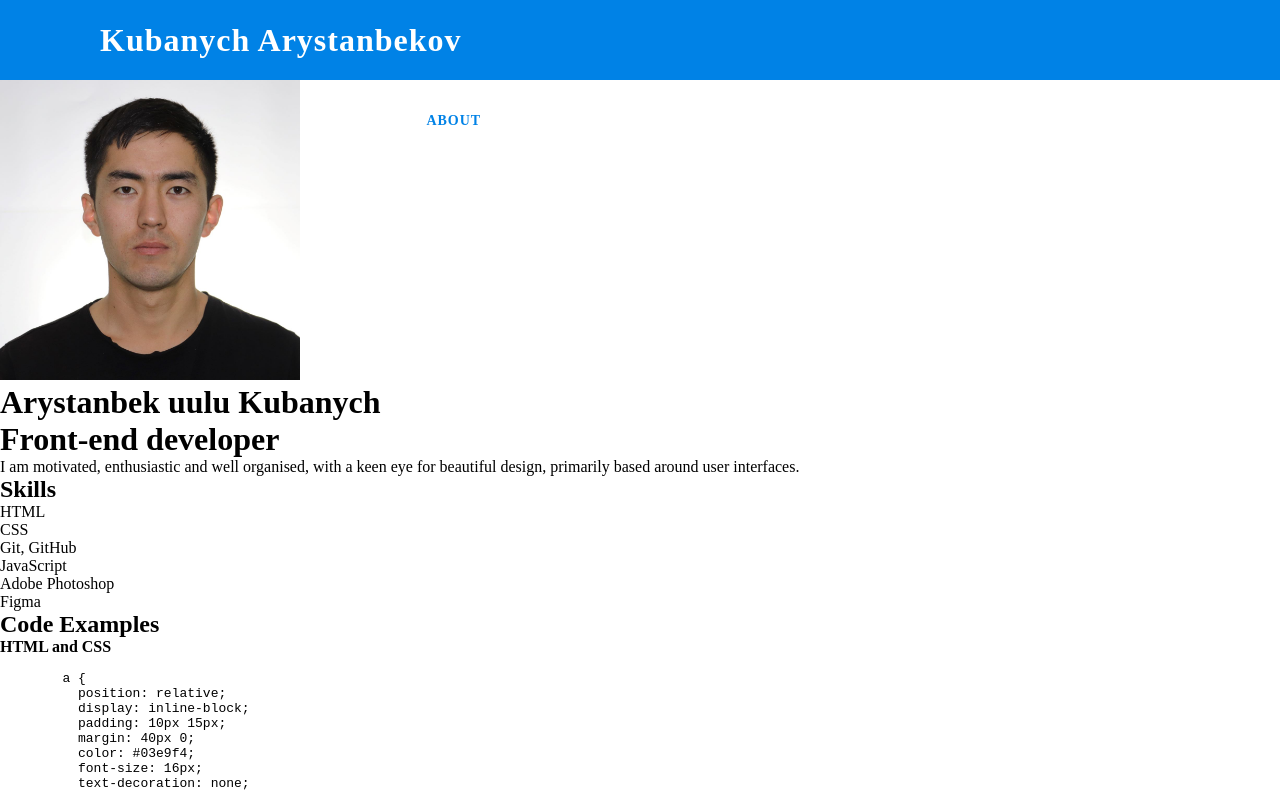
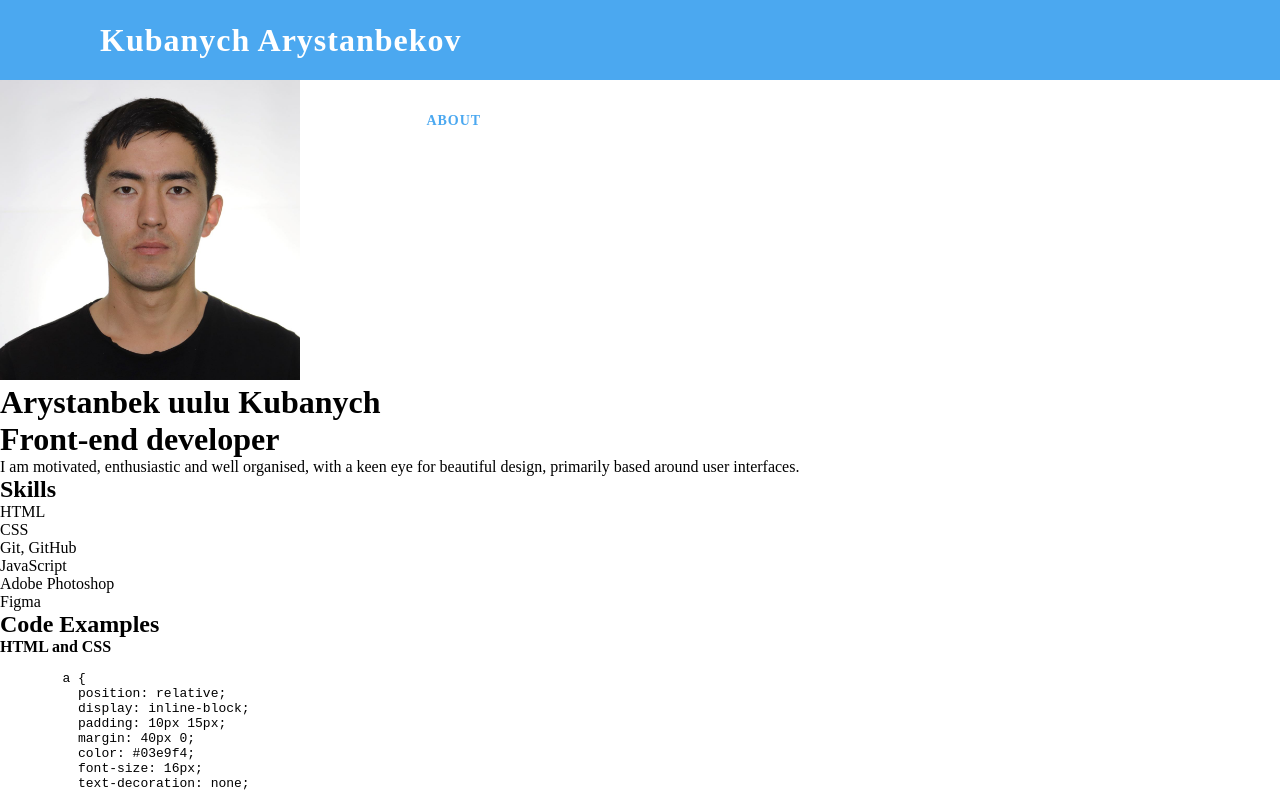
Before and after one commit to Kubanycharystanbek/cv, a plain HTML site: page index.html in a window 1280 px wide. In both pictures the pointer is over the link "ABOUT". Shown: the top 792 px of the page. Drawn offline with Linux system fonts and the light colour scheme.

Commit message:
Update style.css

```diff
--- a/css/style.css
+++ b/css/style.css
@@ -4,7 +4,7 @@
     box-sizing: border-box;
 }
 nav {
-    background: #0082e6;
+    background: #4ba8f0;
     height: 80px;
     width: 100%;
 }
@@ -39,10 +39,11 @@ nav ul li a {
 }
 
 nav ul li a:hover {
-    color: #0082e6;
+    color: #4ba8f0;
     transition: .3s;
     padding: 8px 17px;
     background-color: white;
     font-weight: bold;
     letter-spacing: 1px;
+    border-radius: 8px;
 }
```
